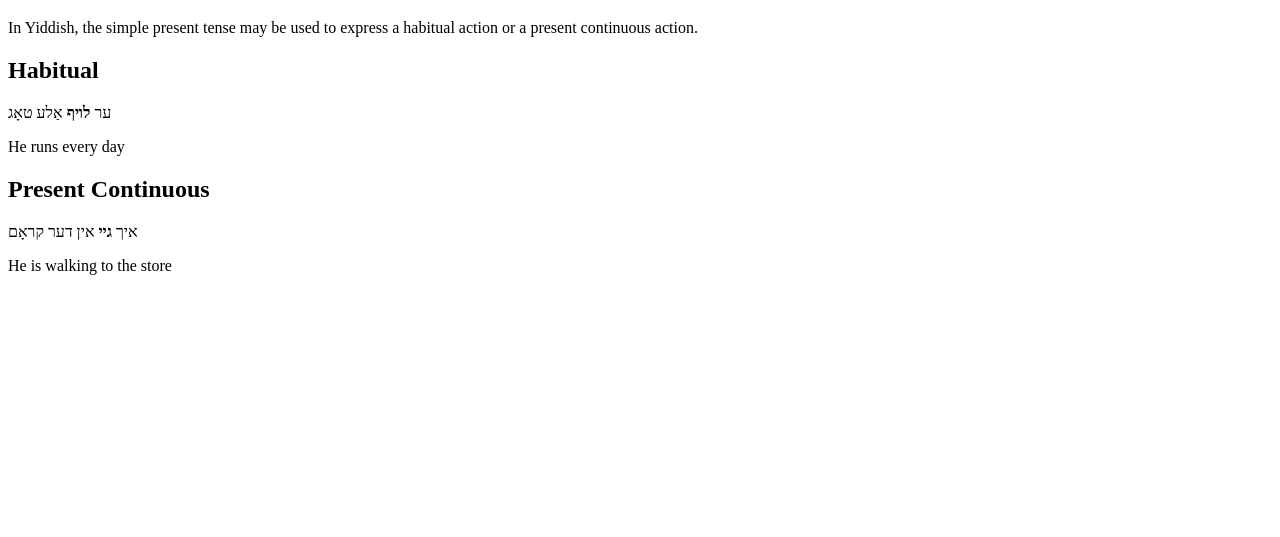
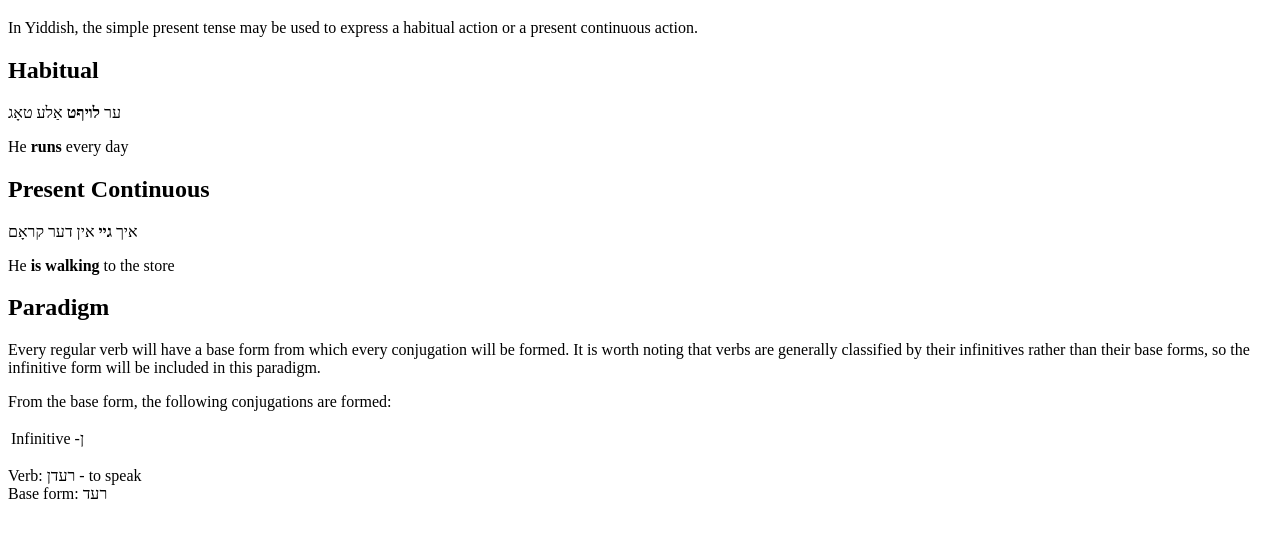
Before and after one commit to TheTempest77/yiddishparadigm, a plain HTML site: page verbs/present_tense_regular.html in a window 1280 px wide. Shown: the part 61-598 px from the top of the page. Drawn offline with Linux system fonts and the light colour scheme.

Commit message:
Update present_tense_regular.html

```diff
--- a/verbs/present_tense_regular.html
+++ b/verbs/present_tense_regular.html
@@ -11,14 +11,33 @@
 
   <h2>Habitual</h2>
 
-  <p>ער <b>לױף</b> אַלע טאָג</p>
+  <p>ער <b>לױףט</b> אַלע טאָג</p>
 
-  <p>He runs every day</p>
+  <p>He <b>runs</b> every day</p>
 
   <h2>Present Continuous</h2>
 
   <p>איך <b>גײ</b> אין דער קראָם</p>
 
-  <p>He is walking to the store</p>
+  <p>He <b>is walking</b> to the store</p>
+
+  <h2>Paradigm</h2>
+
+  <p>Every regular verb will have a base form from which every conjugation will be formed. It is worth noting that verbs are generally classified by their infinitives rather than their base forms, so the infinitive form will be included in this paradigm.</p>
+
+  <p>From the base form, the following conjugations are formed:</p>
+
+ <table>
+
+   <tr>
+     <td>Infinitive</td>
+     <td>-ן</td>
+   </tr>
+
+ </table>
+
+  <p>Verb: רעדן - to speak
+  <br>Base form: רעד
+  </p>
 </body>
 </html>
```
